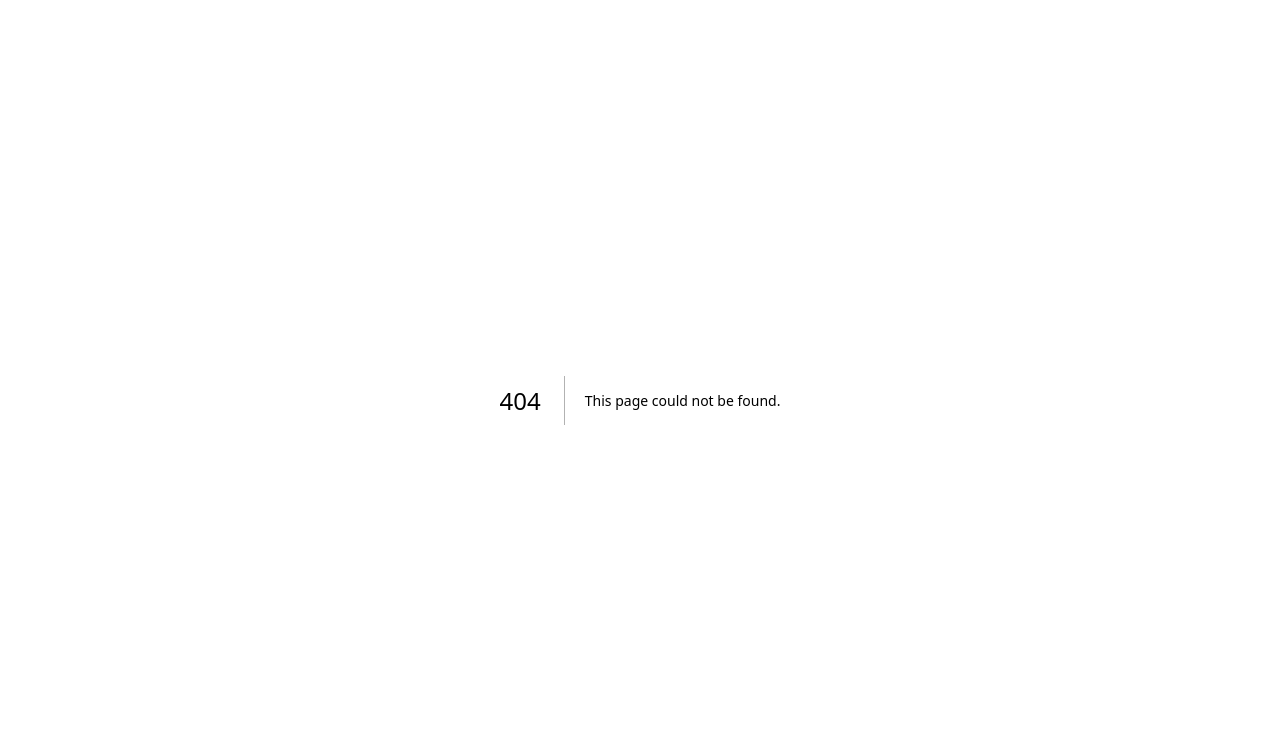
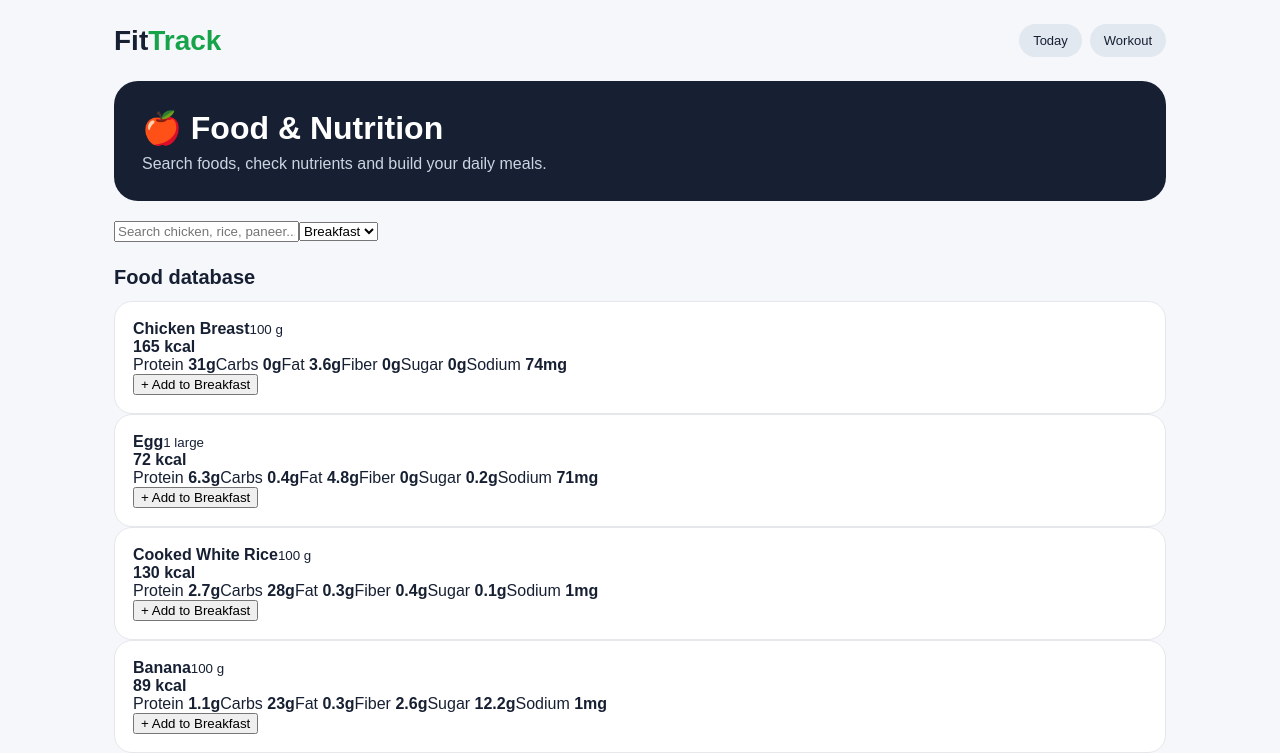
Before and after one commit to 14-Nishanth/Fittrack, a Next.js app: page /food in a window 1280 px wide. Before the commit this address had no page. Shown: the top 753 px of the page. Built offline with nearby package versions, Linux system fonts and the light colour scheme.

Commit message:
Add Food & Nutrition tracker

```diff
--- /dev/null
+++ b/app/food/page.tsx
@@ -0,0 +1,32 @@
+'use client';
+
+import { useMemo, useState } from 'react';
+
+const foods = [
+  {name:'Chicken Breast',serving:'100 g',calories:165,protein:31,carbs:0,fat:3.6,fiber:0,sugar:0,sodium:74},
+  {name:'Egg',serving:'1 large',calories:72,protein:6.3,carbs:0.4,fat:4.8,fiber:0,sugar:0.2,sodium:71},
+  {name:'Cooked White Rice',serving:'100 g',calories:130,protein:2.7,carbs:28,fat:0.3,fiber:0.4,sugar:0.1,sodium:1},
+  {name:'Banana',serving:'100 g',calories:89,protein:1.1,carbs:23,fat:0.3,fiber:2.6,sugar:12.2,sodium:1},
+  {name:'Paneer',serving:'100 g',calories:265,protein:18.3,carbs:6.1,fat:20.8,fiber:0,sugar:2.6,sodium:22},
+  {name:'Dal, cooked',serving:'100 g',calories:116,protein:9,carbs:20,fat:0.4,fiber:7.9,sugar:1.8,sodium:2},
+  {name:'Oats, dry',serving:'100 g',calories:389,protein:16.9,carbs:66.3,fat:6.9,fiber:10.6,sugar:0.9,sodium:2},
+  {name:'Almonds',serving:'30 g',calories:174,protein:6.4,carbs:6.5,fat:15,fiber:3.7,sugar:1.3,sodium:0},
+  {name:'Greek Yogurt',serving:'100 g',calories:59,protein:10.2,carbs:3.6,fat:0.4,fiber:0,sugar:3.2,sodium:36},
+  {name:'Apple',serving:'100 g',calories:52,protein:0.3,carbs:13.8,fat:0.2,fiber:2.4,sugar:10.4,sodium:1},
+];
+
+export default function FoodPage(){
+  const [query,setQuery]=useState('');
+  const [meal,setMeal]=useState('Breakfast');
+  const [selected,setSelected]=useState<typeof foods>([]);
+  const filtered=useMemo(()=>foods.filter(f=>f.name.toLowerCase().includes(query.toLowerCase())),[query]);
+  const totals=selected.reduce((a,f)=>({calories:a.calories+f.calories,protein:a.protein+f.protein,carbs:a.carbs+f.carbs,fat:a.fat+f.fat}),{calories:0,protein:0,carbs:0,fat:0});
+  return <main className="app"><header className="top"><div className="brand">Fit<span>Track</span></div><nav className="nav"><a className="pill" href="/">Today</a><a className="pill" href="/workout">Workout</a></nav></header>
+    <section className="hero"><h1>🍎 Food & Nutrition</h1><p>Search foods, check nutrients and build your daily meals.</p></section>
+    <div className="food-toolbar"><input value={query} onChange={e=>setQuery(e.target.value)} placeholder="Search chicken, rice, paneer..."/><select value={meal} onChange={e=>setMeal(e.target.value)}><option>Breakfast</option><option>Lunch</option><option>Dinner</option><option>Snack</option></select></div>
+    <div className="section">Food database</div>
+    <div className="food-list">{filtered.map(f=><article className="card nutrition" key={f.name}><div className="food-head"><div><strong>{f.name}</strong><small>{f.serving}</small></div><b>{f.calories} kcal</b></div><div className="nutrients"><span>Protein <b>{f.protein}g</b></span><span>Carbs <b>{f.carbs}g</b></span><span>Fat <b>{f.fat}g</b></span><span>Fiber <b>{f.fiber}g</b></span><span>Sugar <b>{f.sugar}g</b></span><span>Sodium <b>{f.sodium}mg</b></span></div><button onClick={()=>setSelected([...selected,f])}>+ Add to {meal}</button></article>)}</div>
+    <section className="card daily"><h2>Today's added foods</h2><p>{selected.length} items · {totals.calories} kcal</p><div className="grid mini"><div><b>{totals.protein.toFixed(1)}g</b><small>Protein</small></div><div><b>{totals.carbs.toFixed(1)}g</b><small>Carbs</small></div><div><b>{totals.fat.toFixed(1)}g</b><small>Fat</small></div></div></section>
+    <p className="note">Nutrition values are representative estimates and can vary by brand, recipe and preparation method.</p>
+  </main>
+}
```
